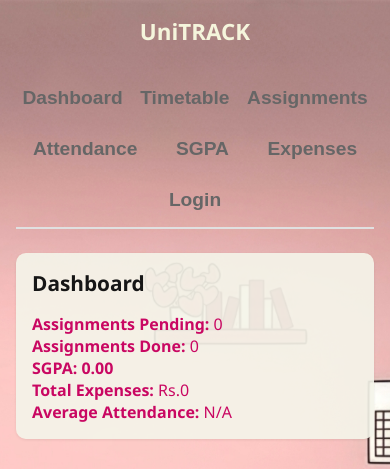
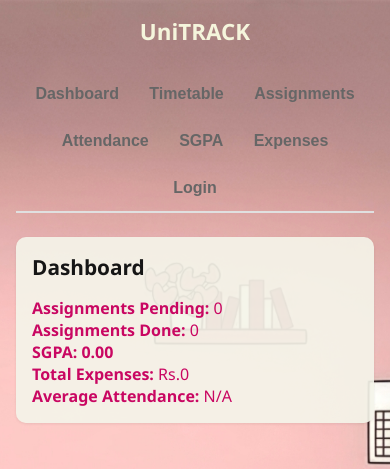
Before and after one commit to kinjal-tandel/unitrack-college-tracker, a Flask app: page / in a window 390 px wide. Shown: the top 469 px of the page. Run offline with Flask 3, Linux system fonts and the light colour scheme.

Commit message:
Improve mobile navigation

```diff
--- a/static/style.css
+++ b/static/style.css
@@ -111,10 +111,14 @@ button:hover{
     }
     nav{
         flex-wrap: wrap;
+        justify-content: center;
+        gap: 0.5rem;
     }
     nav button{
-        flex: 1 1 auto;
+        flex: 0 1 auto;
         text-align: center;
+        font-size: 1rem;
+        padding: 0.4rem 0.7rem;
     }
     section{
         padding: 1rem;
```
